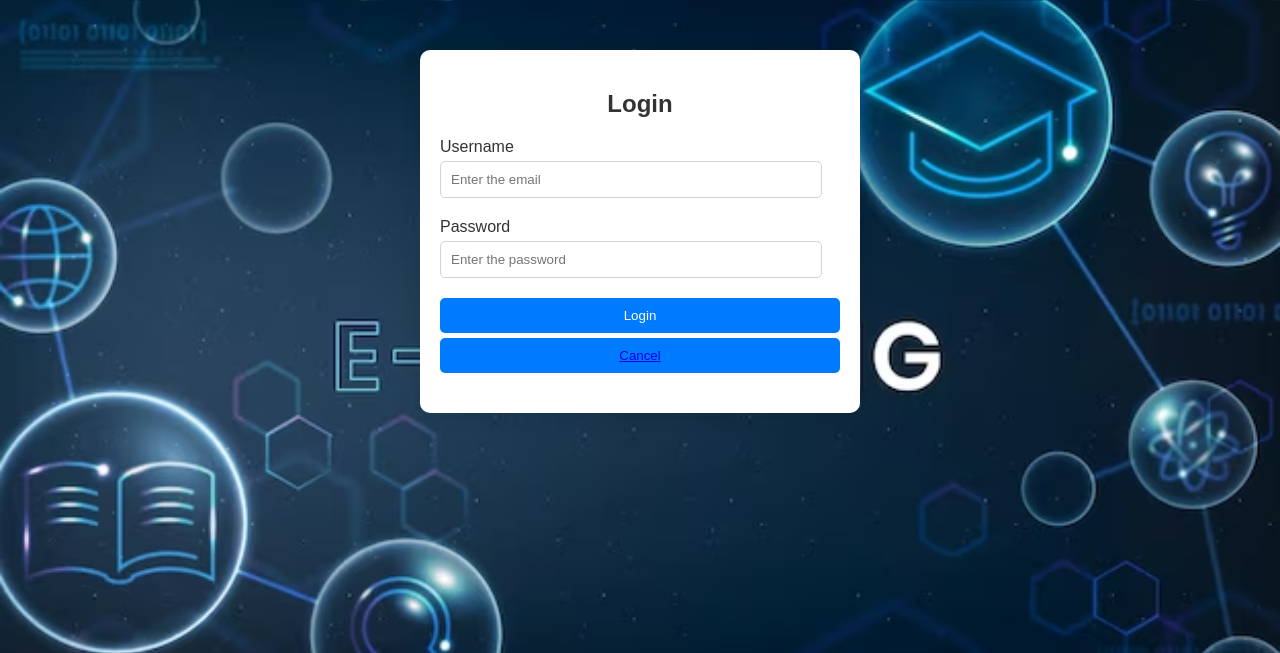
After one commit to jyotsanasingh25/E-Learning_Platform, a PHP site: page /login.php in a window 1280 px wide. The commit adds this page. Shown: the top 653 px of the page. Run offline with PHP 8.4, Linux system fonts and the light colour scheme.

```diff
--- /dev/null
+++ b/My_website/CSS/login.css
@@ -0,0 +1,59 @@
+body {
+    font-family: Arial, sans-serif;
+    margin: 0;
+    padding: 0;
+    background-image: url("login.png");
+    background-size: cover;
+}
+
+.container {
+    max-width: 400px;
+    margin-top: 50px;
+    margin: 50px auto;
+    padding: 20px;
+    background-color: #ffffff;
+    border-radius: 10px;
+    box-shadow: 0 0 20px rgba(0, 0, 0, 0.1);
+
+  }
+
+
+  h2 {
+    text-align: center;
+    margin-bottom: 20px;
+    color: #333333;
+  }
+
+  .form-group {
+    margin-bottom: 20px;
+  }
+
+  label {
+    display: block;
+    margin-bottom: 5px;
+    color: #333333;
+  }
+
+  input[type="email"],
+  input[type="password"] {
+    width: 90%;
+    padding: 10px;
+    border: 1px solid #ced4da;
+    border-radius: 5px;
+  }
+
+  button {
+    display: block;
+    width: 100%;
+    padding: 10px;
+    background-color: #007bff;
+    color: #ffffff;
+    border: none;
+    border-radius: 5px;
+    cursor: pointer;
+    margin-top: 5px;
+  }
+
+  button:hover {
+    background-color: #0056b3;
+  }
--- a/My_website/JS/ajaxrequest.js
+++ b/My_website/JS/ajaxrequest.js
@@ -13,3 +13,6 @@ document.getElementById("registrationForm").addEventListener("submit", function(
     console.log(stuCpass);
     console.log(stuaddress);
 });
+
+
+//Ajax call for student login verfication
--- a/My_website/footer.php
+++ b/My_website/footer.php
@@ -63,7 +63,7 @@
         </div>
         <div class="copy-rights">
             <p>Created By <b>Learning with Me <-JPS-></b></p>
-            <a href="admin.php">Admin login</a>
+            <a href="adminlog.php">Admin login</a>
         </div>
 
     </section>
--- a/My_website/header.php
+++ b/My_website/header.php
@@ -59,7 +59,7 @@
             <a href="#Logout">
                 <underline>Logout</underline>
             </a>
-            <a href="#Login">
+            <a href="login.php">
                 <underline>Login</underline>
             </a>
              <a href="registration.php">
--- /dev/null
+++ b/My_website/login.php
@@ -0,0 +1,35 @@
+<!DOCTYPE html>
+<html lang="en">
+<head>
+  <meta charset="UTF-8">
+  <meta name="viewport" content="width=device-width, initial-scale=1.0">
+  <title>Login</title>
+  <link rel="stylesheet" href="CSS/login.css">
+</head>
+<body>
+  <div class="container">
+    <h2>Login</h2>
+    <form id="loginForm">
+      <div class="form-group">
+        <label for="stulogemail">Username</label>
+        <input type="email" placeholder="Enter the email" id="stulogemail" name="stulogemail">
+      </div>
+
+      <div class="form-group">
+        <label for="stulogpass">Password</label>
+        <input type="password" placeholder="Enter the password" id="stulogpass" name="stulogpass">
+      </div>
+
+      <button type="button" id="stuloginbtn" onclick="checkstulogin()">Login</button>
+
+      <div class="form-group">
+            <button type="button"><a href="index.php">Cancel</a></button>
+      </div>
+    </form>
+  </div>
+  <!-- initialize the js file -->
+  <script type="text/javascript" src="JS/login.js"></script>
+
+  </script>
+</body>
+</html>
```
Also changed, not shown: My_website/adminconnect.php (added, +16 -0 lines), My_website/adminlog.php (renamed from My_website/admin.php, +6 -2 lines), My_website/CSS/login.png (added).
